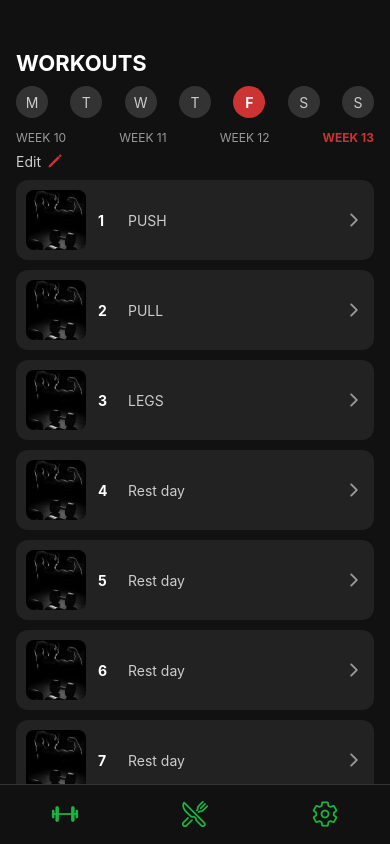
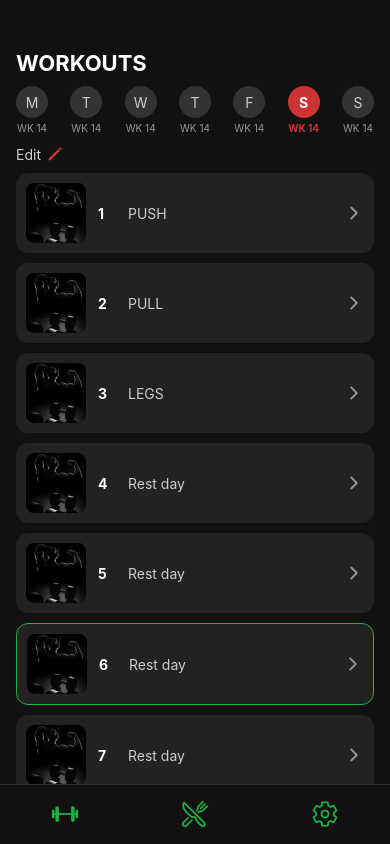
Before and after one commit to Agorbanoff/Introduction-to-script-languages, a React Native app in the folder MobileApp/Frontend/: screen /gym in a window 390 px wide. Built offline with nearby package versions, Linux system fonts and the light colour scheme.

Commit message:
Added changes to the gym page

```diff
--- a/MobileApp/Frontend/gym.js
+++ b/MobileApp/Frontend/gym.js
@@ -16,77 +16,25 @@ const GymPage = () => {
   const { sessionsPerWeek = 3 } = route.params || {};
 
   const totalDays = 7;
+  const cycle = ['PUSH', 'PULL', 'LEGS'];
   let schedule = [];
-  const cycle = ['PUSH', 'PULL', 'LEGS'];
 
   if (sessionsPerWeek === 1) {
-    schedule = [
-      'FULL-BODY',
-      'Rest day',
-      'Rest day',
-      'Rest day',
-      'Rest day',
-      'Rest day',
-      'Rest day',
-    ];
+    schedule = ['FULL-BODY', 'Rest day', 'Rest day', 'Rest day', 'Rest day', 'Rest day', 'Rest day'];
   } else if (sessionsPerWeek === 2) {
-    schedule = [
-      'UPPER BODY',
-      'Rest day',
-      'Rest day',
-      'Rest day',
-      'LOWER BODY',
-      'Rest day',
-      'Rest day',
-    ];
+    schedule = ['UPPER BODY', 'Rest day', 'Rest day', 'Rest day', 'LOWER BODY', 'Rest day', 'Rest day'];
   } else if (sessionsPerWeek === 3) {
-    schedule = Array.from({ length: totalDays }, (_, i) =>
-      i < 3 ? cycle[i] : 'Rest day'
-    );
+    schedule = Array.from({ length: totalDays }, (_, i) => i < 3 ? cycle[i] : 'Rest day');
   } else if (sessionsPerWeek === 4) {
-    schedule = [
-      'UPPER BODY',
-      'LOWER BODY',
-      'Rest day',
-      'UPPER BODY',
-      'LOWER BODY',
-      'Rest day',
-      'Rest day',
-    ];
+    schedule = ['UPPER BODY', 'LOWER BODY', 'Rest day', 'UPPER BODY', 'LOWER BODY', 'Rest day', 'Rest day'];
   } else if (sessionsPerWeek === 5) {
-    schedule = [
-      'PUSH',
-      'PULL',
-      'LEGS AND CORE',
-      'ARM DAY',
-      'CHEST AND BACK',
-      'Rest day',
-      'Rest day',
-    ];
+    schedule = ['PUSH', 'PULL', 'LEGS AND CORE', 'ARM DAY', 'CHEST AND BACK', 'Rest day', 'Rest day'];
   } else if (sessionsPerWeek === 6) {
-    schedule = [
-      'PUSH',
-      'PULL',
-      'LEGS',
-      'Rest day',
-      'PUSH',
-      'PULL',
-      'LEGS',
-    ];
+    schedule = ['PUSH', 'PULL', 'LEGS', 'Rest day', 'PUSH', 'PULL', 'LEGS'];
   } else if (sessionsPerWeek === 7) {
-    schedule = [
-      'PUSH',
-      'PULL',
-      'LEGS',
-      'CORE MOBILITY',
-      'PUSH',
-      'PULL',
-      'LEGS',
-    ];
+    schedule = ['PUSH', 'PULL', 'LEGS', 'CORE MOBILITY', 'PUSH', 'PULL', 'LEGS'];
   } else {
-    schedule = Array.from({ length: totalDays }, (_, i) =>
-      i < sessionsPerWeek ? 'Workout' : 'Rest day'
-    );
+    schedule = Array.from({ length: totalDays }, (_, i) => i < sessionsPerWeek ? 'Workout' : 'Rest day');
   }
 
   const workoutData = schedule.map((type, index) => ({
@@ -95,37 +43,55 @@ const GymPage = () => {
     image: require('./Images/gymPhoto.jpg'),
   }));
 
+  // === Date and week logic ===
+  const today = new Date();
+  const todayIndex = (today.getDay() + 6) % 7; // Map Sunday=0 to last
+  const displayDays = ['M', 'T', 'W', 'T', 'F', 'S', 'S'];
+
+  const getWeekNumber = (date) => {
+    const d = new Date(Date.UTC(date.getFullYear(), date.getMonth(), date.getDate()));
+    const dayNum = d.getUTCDay() || 7;
+    d.setUTCDate(d.getUTCDate() + 4 - dayNum);
+    const yearStart = new Date(Date.UTC(d.getUTCFullYear(), 0, 1));
+    return Math.ceil((((d - yearStart) / 86400000) + 1) / 7);
+  };
+
+  const currentWeek = getWeekNumber(today);
+
   return (
     <View style={styles.container}>
       <View style={styles.content}>
         <Text style={styles.header}>WORKOUTS</Text>
 
+        {/* Days with week number underneath */}
         <View style={styles.dayRow}>
-          {['M', 'T', 'W', 'T', 'F', 'S', 'S'].map((day, index) => (
+          {displayDays.map((day, index) => (
+            <View key={index} style={styles.dayColumn}>
               <View
-              key={index}
                 style={[
                   styles.dayCircle,
-                day === 'F' && styles.activeDayCircle,
+                  index === todayIndex && styles.activeDayCircle,
                 ]}
               >
                 <Text
                   style={[
                     styles.dayText,
-                  day === 'F' && styles.activeDayText,
+                    index === todayIndex && styles.activeDayText,
                   ]}
                 >
                   {day}
                 </Text>
               </View>
+              <Text
+                style={[
+                  styles.weekLabel,
+                  index === todayIndex && styles.activeWeekLabel,
+                ]}
+              >
+                WK {currentWeek}
+              </Text>
+            </View>
           ))}
-        </View>
-
-        <View style={styles.weekRow}>
-          <Text style={styles.weekText}>WEEK 10</Text>
-          <Text style={styles.weekText}>WEEK 11</Text>
-          <Text style={styles.weekText}>WEEK 12</Text>
-          <Text style={styles.activeWeekText}>WEEK 13</Text>
         </View>
 
         <View style={styles.editRow}>
@@ -134,10 +100,13 @@ const GymPage = () => {
         </View>
 
         <ScrollView style={styles.scroll}>
-          {workoutData.map((item) => (
+          {workoutData.map((item, index) => (
             <TouchableOpacity
               key={item.id}
-              style={styles.card}
+              style={[
+                styles.card,
+                index === todayIndex && styles.activeCard,
+              ]}
               onPress={() =>
                 navigation.navigate('workout', {
                   day: item.id,
@@ -222,6 +191,9 @@ const styles = StyleSheet.create({
     justifyContent: 'space-between',
     marginBottom: 12,
   },
+  dayColumn: {
+    alignItems: 'center',
+  },
   dayCircle: {
     width: 32,
     height: 32,
@@ -240,18 +212,13 @@ const styles = StyleSheet.create({
     color: '#fff',
     fontWeight: 'bold',
   },
-  weekRow: {
-    flexDirection: 'row',
-    justifyContent: 'space-between',
-    marginBottom: 8,
+  weekLabel: {
+    color: '#999',
+    fontSize: 10,
+    marginTop: 4,
   },
-  weekText: {
-    color: '#999',
-    fontSize: 12,
-  },
-  activeWeekText: {
+  activeWeekLabel: {
     color: '#c33',
-    fontSize: 12,
     fontWeight: 'bold',
   },
   editRow: {
@@ -273,6 +240,10 @@ const styles = StyleSheet.create({
     flexDirection: 'row',
     alignItems: 'center',
     marginBottom: 10,
+  },
+  activeCard: {
+    borderWidth: 1,
+    borderColor: '#1db344',
   },
   cardImage: {
     width: 60,
```
Lines whose indentation alone changed are shown as unchanged.
